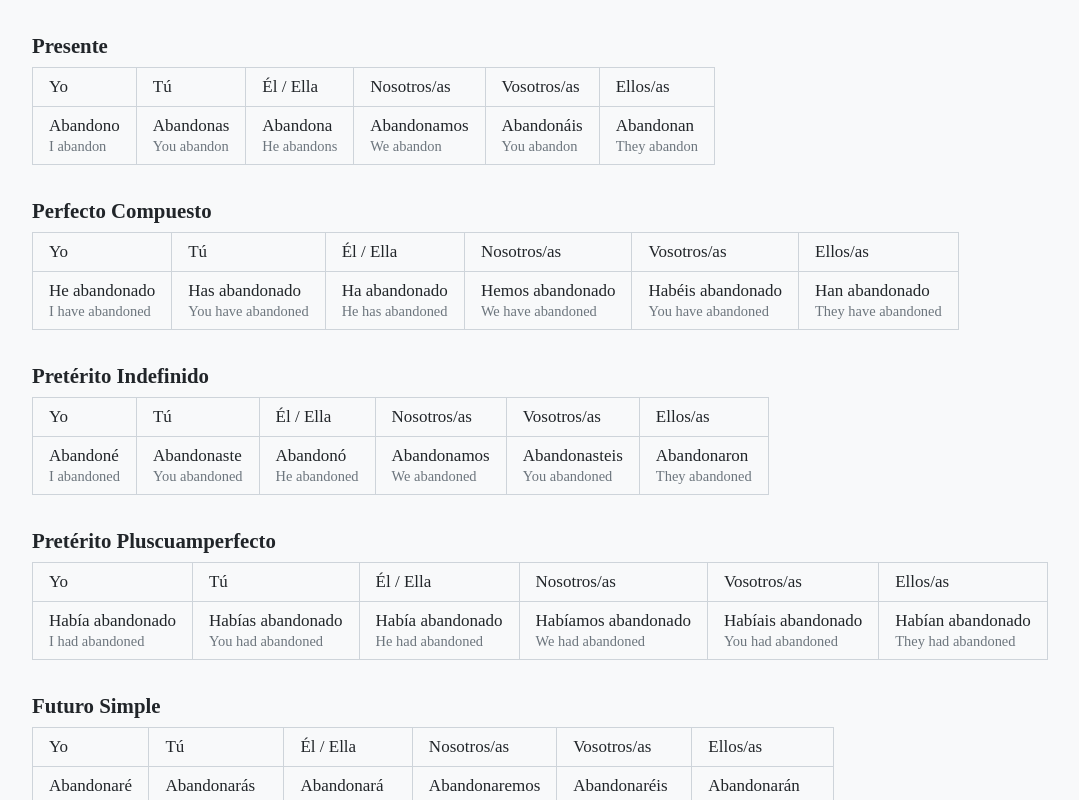
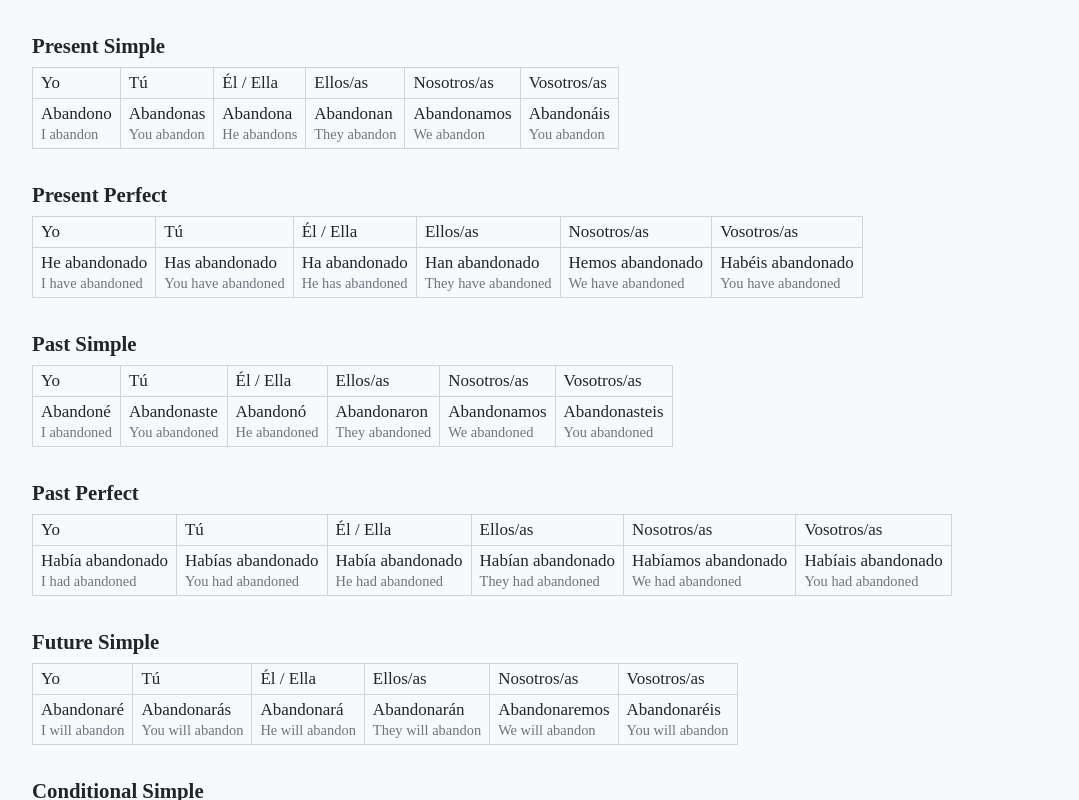
Before and after one commit to iamursky/spanish-verbs-conjugation, a Next.js app: page /abandonar in a window 1280 px wide. Shown: the top 800 px of the page, without its empty margins (54-1133 px from the left). Built offline with nearby package versions, Linux system fonts and the light colour scheme.

Commit message:
refactor: visual improvements

```diff
--- a/components/verb-conjugation-table.tsx
+++ b/components/verb-conjugation-table.tsx
@@ -9,7 +9,7 @@ export function VerbConjugationTable({ conjugations }: VerbConjugationTableProps
     <div className="wrapper">
       {Object.keys(TENSE).map((tense) => (
         <section key={tense} className="tense">
-          <h2 className="tense-name">{TENSE_LABELS[tense as Tense]["SPANISH"]}</h2>
+          <h2 className="tense-name">{TENSE_LABELS[tense as Tense]["ENGLISH"]}</h2>
           <table>
             <thead>
               <tr>
@@ -59,7 +59,7 @@ export function VerbConjugationTable({ conjugations }: VerbConjugationTableProps
         table td {
           background-color: var(--color-1);
           border: 1px solid var(--color-4);
-          padding: var(--spacing-2) var(--spacing-3);
+          padding: var(--spacing-1) var(--spacing-2);
           vertical-align: top;
           white-space: nowrap;
         }
--- a/types.ts
+++ b/types.ts
@@ -19,9 +19,9 @@ export const PRONOUN = {
   YO: "YO",
   TU: "TU",
   EL: "EL",
+  ELLOS: "ELLOS",
   NOSOTROS: "NOSOTROS",
   VOSOTROS: "VOSOTROS",
-  ELLOS: "ELLOS",
 } as const;
 
 export type Language = keyof typeof LANGUAGE;
```
